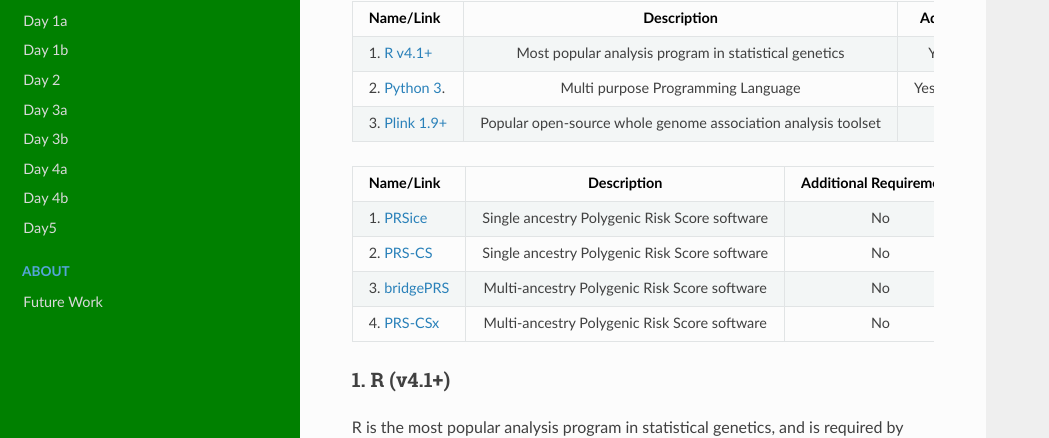
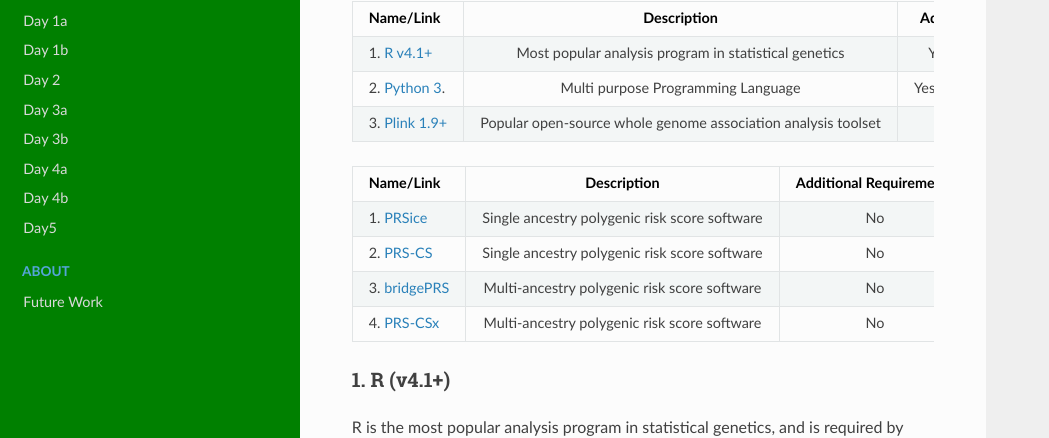
Before and after one commit to tadesouaiaia/prsWorkshop-website, an MkDocs documentation site: the page built from docs/prep_software.md, in a window 1280 px wide and 900 px high. Shown: the part 337-775 px from the top of the window, without its empty margins (0-1049 px from the left). Built offline with MkDocs 1.6.1, drawn with Linux system fonts in a browser that asks for light colours; nearby versions of some CDN libraries; comment, search, counter and statistics services are not loaded.

```diff
--- a/docs/prep_software.md
+++ b/docs/prep_software.md
@@ -18,10 +18,10 @@ This workshop requires that the following software is installed and tested befor
 
 | Name/Link | Description  | Additional Requirements
 | -----------------|:----------:|:----------:|
-| 1. [PRSice](https://choishingwan.github.io/PRSice/)  | Single ancestry Polygenic Risk Score software | No
-| 2. [PRS-CS](https://github.com/getian107/PRScs)  | Single ancestry Polygenic Risk Score software | No
-| 3. [bridgePRS](www.bridgePRS.net)  | Multi-ancestry Polygenic Risk Score software | No
-| 4. [PRS-CSx](https://github.com/getian107/PRScs)  | Multi-ancestry Polygenic Risk Score software | No
+| 1. [PRSice](https://choishingwan.github.io/PRSice/)  | Single ancestry polygenic risk score software | No
+| 2. [PRS-CS](https://github.com/getian107/PRScs)  | Single ancestry polygenic risk score software | No
+| 3. [bridgePRS](www.bridgePRS.net)  | Multi-ancestry polygenic risk score software | No
+| 4. [PRS-CSx](https://github.com/getian107/PRScs)  | Multi-ancestry polygenic risk score software | No
 
 
 
```
